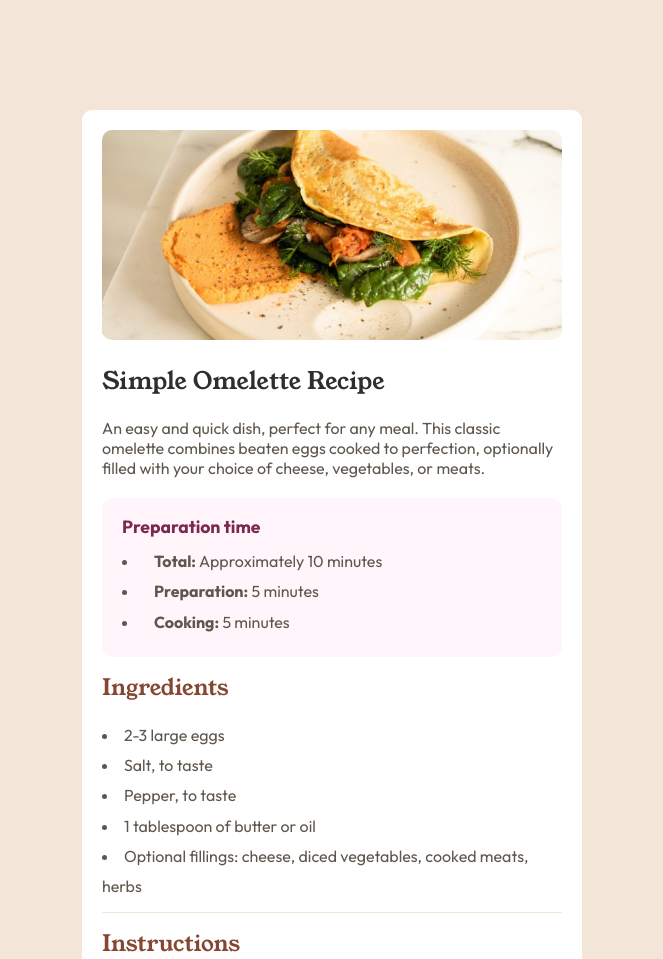
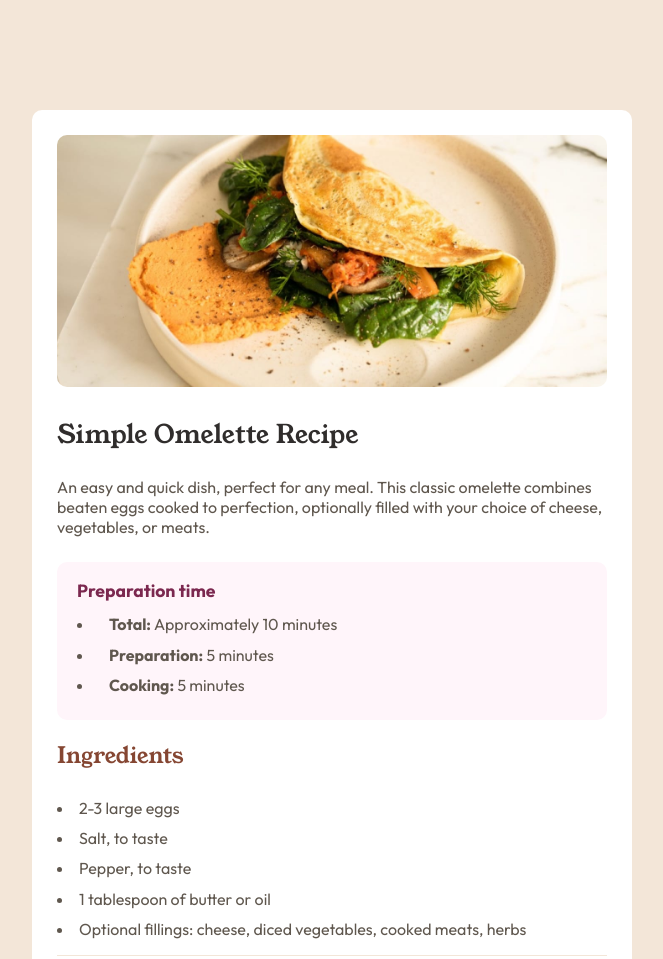
Before and after one commit to HagarRagab/recipe-page, a plain HTML site: page index.html in a window 1280 px wide. Shown: the top 959 px of the page, without its empty margins (308-971 px from the left). Drawn offline with Linux system fonts and the light colour scheme.

Commit message:
hot fix 2

```diff
--- a/style.css
+++ b/style.css
@@ -24,7 +24,7 @@
     --rose50: hsl(330, 100%, 98%);
     --textFont: 1rem;
     --mainBorder: 1px solid hsl(30, 54%, 90%);
-    --mainMargin: 20px;
+    --mainMargin: 25px;
 }
 
 body {
@@ -56,7 +56,7 @@ ol {
 }
 
 .card {
-    width: 500px;
+    width: 600px;
     background-color: var(--white);
     border-radius: 10px;
     padding-bottom: var(--mainMargin);
@@ -99,7 +99,7 @@ ol {
 }
 
 .card__rec-name {
-    font-size: 1.5rem;
+    font-size: 1.6rem;
     font-weight: 400;
     color: var(--stone900);
 }
```
